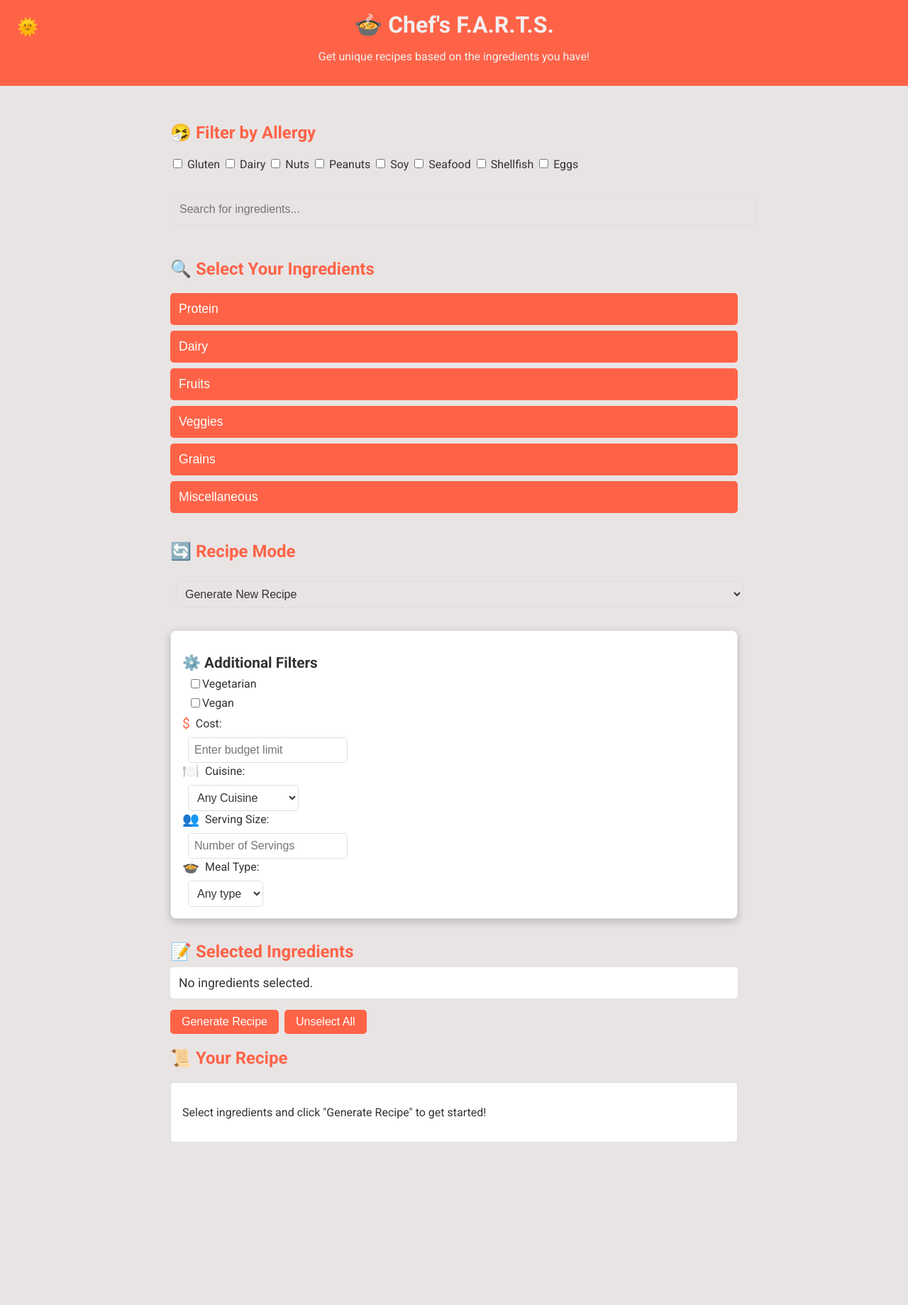
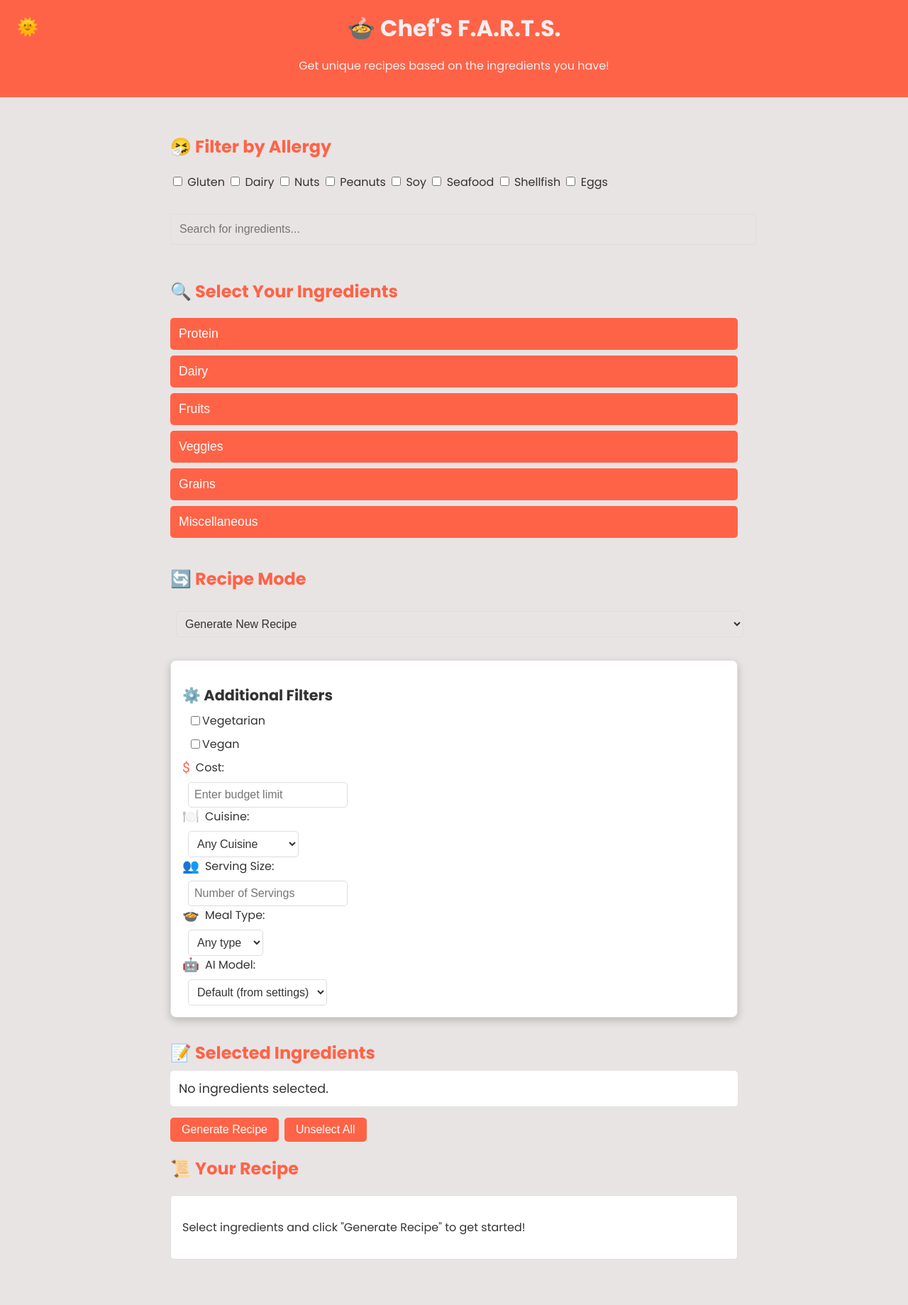
Before and after one commit to quangshuynh/AI-Cooking-Assistant, a Flask app: page / in a window 1280 px wide. Shown: the whole page at 71% size. Before the commit the page ends 1609 px from the top, so only its background shows below. Run offline with Flask 2, Linux system fonts and the light colour scheme.

Commit message:
feat: Update font to Poppins and make AI model dropdown visible with Ollama models

```diff
--- a/flask-server/static/styles/styles.css
+++ b/flask-server/static/styles/styles.css
@@ -1,5 +1,5 @@
-/* Import Roboto font */
-@import url('https://fonts.googleapis.com/css2?family=Roboto:wght@400;500;700&display=swap');
+/* Import fonts */
+@import url('https://fonts.googleapis.com/css2?family=Poppins:wght@400;500;600;700&display=swap');
 
 /* Dark mode variables */
 :root {
@@ -56,7 +56,7 @@
 
 /* Apply Roboto font */
 body {
-    font-family: 'Roboto', sans-serif;
+    font-family: 'Poppins', sans-serif;
     margin: 0;
     padding: 0;
     background-color: var(--bg-color);
--- a/flask-server/templates/index.html
+++ b/flask-server/templates/index.html
@@ -231,13 +231,18 @@
                 <option value="Dinner">Dinner</option>
             </select>
 
-            <!-- Model Selection (hidden by default) -->
-            <div id="model-selection" style="display: none;">
+            <!-- Model Selection -->
+            <div id="model-selection">
                 <label for="model-provider" data-icon="🤖">AI Model:</label>
                 <select id="model-provider" name="model-provider">
                     <option value="default">Default (from settings)</option>
                     <option value="anthropic">Anthropic Claude</option>
-                    <option value="ollama">Ollama</option>
+                    <option value="ollama-dolphin">Ollama: Dolphin</option>
+                    <option value="ollama-llama2">Ollama: Llama 2</option>
+                    <option value="ollama-mistral">Ollama: Mistral</option>
+                    <option value="ollama-neural">Ollama: Neural Chat</option>
+                    <option value="ollama-codellama">Ollama: CodeLlama</option>
+                    <option value="ollama-orca">Ollama: Orca Mini</option>
                 </select>
             </div>
         </div>
```
